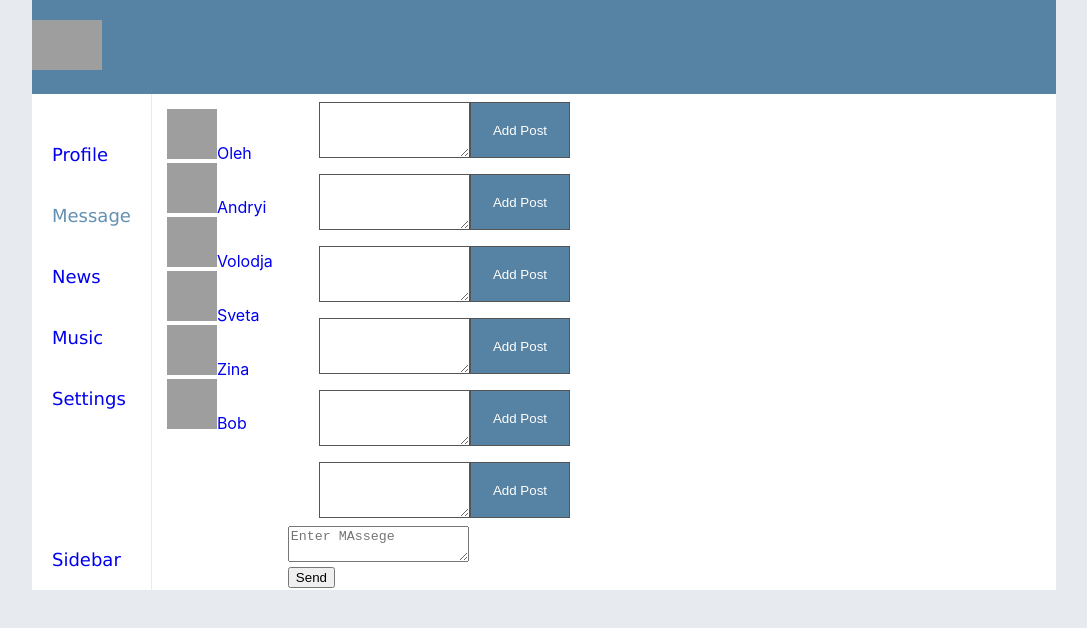
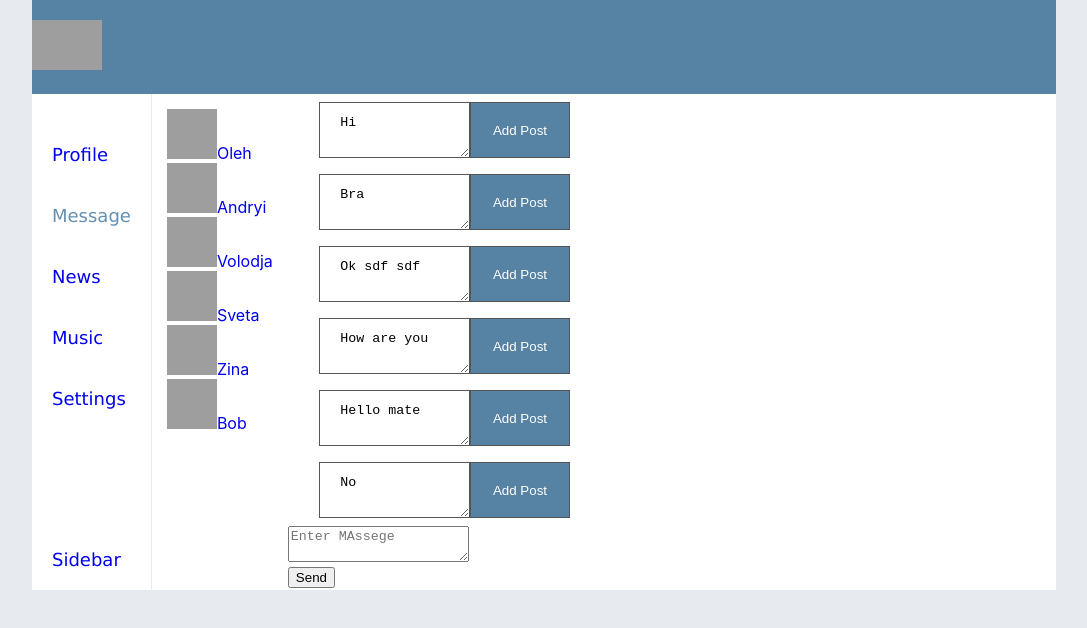
Before and after one commit to zharovskyi/React-social-train, a React (Create React App) app in the folder 01-first/: page /dialogs in a window 1280 px wide. Shown: the top 628 px of the page, without its empty margins (96-1183 px from the left). Built offline with nearby package versions, Linux system fonts and the light colour scheme; grey boxes are pictures that could not be loaded.

Commit message:
add reducer

```diff
--- a/01-first/src/App.js
+++ b/01-first/src/App.js
@@ -25,14 +25,12 @@ const App = (props) => {
 
             <Route path='/dialogs'
               render={() =>
-                <Dialogs
-                  state={props.state.profilePage}
-                  state={props.state.messagePage} />} />
+                <Dialogs store={props.store} />} />
+
             <Route path='/profile'
               render={() =>
                 <Profile
                   profilePage={props.state.profilePage}
-                  updateNewPostText={props.updateNewPostText}
                   dispatch={props.dispatch}
                 />} />
             <Route path='/news' component={News} />
--- a/01-first/src/components/Dialogs/Dialogs.js
+++ b/01-first/src/components/Dialogs/Dialogs.js
@@ -2,21 +2,27 @@ import React from 'react';
 import style from './Dialogs.module.css';
 import Message from './Message/Message';
 import DialogItem from './DialogItem/DialogItem';
+import { sendMessageCreator, updateNewMessageBodyCreator } from '../../redax/dialog-reducer';
 
 
 const Dialogs = (props) => {
-
-    let dialogsElements = props.state.dialogData.map(
+    let state  = props.store.getState().messagePage;
+    let dialogsElements = state.dialogData.map(
         dialog=><DialogItem name={dialog.name} imgSrc={dialog.imgSrc} id={dialog.id}/>
     )
 
-    let messages = props.state.dialogMessage.map(
-        messages=><Message message={messages.message} id={messages.id}/>
+    let messagesElements = state.dialogMessage.map(
+        m =><Message message={m.message} id={m.id}/>
     )
 
-    let newMessageBody = props.state.newMessageBody;
-    let onSendMEssageClick = () => {
+    let newMassageBody = state.newMassageBody;
 
+    let onSendMessageClick = () => {
+        props.store.dispatch(sendMessageCreator());
+    }
+    let onNewMessageChange =(e) => {
+        let body = e.target.value;
+        props.store.dispatch(updateNewMessageBodyCreator(body));
     }
     return (
         <div className={style.dialogs}>
@@ -24,13 +30,17 @@ const Dialogs = (props) => {
                 {dialogsElements}
             </div>
             <div className={style.messages}>
-                <div>{messages}</div>
+                <div>{messagesElements}</div>
                 <div>
                     <div>
-                        <textarea placeholder="Enter MAssege"></textarea>
+                        <textarea
+                            value={newMassageBody}
+                            onChange = {onNewMessageChange}
+                            placeholder="Enter MAssege">
+                        </textarea>
                     </div>
                     <div>
-                        <button onClick={onSendMEssageClick}>Send</button>
+                        <button onClick={onSendMessageClick}>Send</button>
                     </div>
                 </div>
             </div>
--- a/01-first/src/components/Dialogs/Message/Message.js
+++ b/01-first/src/components/Dialogs/Message/Message.js
@@ -8,21 +8,13 @@ const Message = (props) => {
     let newMessageElement = React.createRef();
     let addMessage = () => {
         let text = newMessageElement.current.value;
-        // props.dispatch(addPostActionCreator());
-        alert(text);
     }
 
-    // let onMessageChange = () => {
-    // let text = newPostElement.current.value;
-    // // { type: 'UPDATE-NEW-POST-TEXT', newText: text } ---action
-    // props.dispatch(updateNewPostActionCreator(text));
-    // }
     return (
         <div className={style.messages}>
-            {/* {props.message}; */}
             <div className={style.searchBlock}>
                 <div className={style.searchInput}>
-                    <textarea ref={newMessageElement} className={style.searchButton} type='text'></textarea>
+                    <textarea ref={newMessageElement} value={props.message} className={style.searchButton} type='text'></textarea>
                     <button onClick={addMessage} className={style.sendButton} type='button' value="Send">Add Post</button>
                 </div>
             </div>
--- a/01-first/src/components/Profile/My Posts/MyPosts.js
+++ b/01-first/src/components/Profile/My Posts/MyPosts.js
@@ -1,5 +1,5 @@
 import React from 'react';
-import { addPostActionCreator, updateNewPostActionCreator } from '../../../redax/state';
+import { addPostActionCreator, updateNewPostActionCreator } from '../../../redax/profile-reducer';
 import style from './MyPosts.module.css';
 import Post from './Post/Post';
 
--- a/01-first/src/index.js
+++ b/01-first/src/index.js
@@ -11,7 +11,7 @@ let rerenderTree = (state) => {
             <App
                 state={state}
                 dispatch={store.dispatch.bind(store)}
-
+                store ={store}
             />
         </BrowserRouter>, document.getElementById('root'));
 }
--- /dev/null
+++ b/01-first/src/redax/dialog-reducer.js
@@ -0,0 +1,27 @@
+const UPDATE_NEW_MASSAGE_B0DY = 'UPDATE_NEW_MASSAGE_B0DY';
+const SEND_MESSAGE = 'SEND_MESSAGE';
+
+ const dialogReducer = (state,action) => {
+    switch(action.type){
+        case UPDATE_NEW_MASSAGE_B0DY:
+            state.newMassageBody = action.body;
+            return state;
+        case SEND_MESSAGE:
+            let body = state.newMassageBody;
+            state.newMassageBody = '';
+            state.dialogMessage.push({id: 8, message: body});
+            return state;
+        default:
+            return state;
+    }
+}
+// Dialog page
+export const sendMessageCreator = () => ({type: SEND_MESSAGE})
+export const updateNewMessageBodyCreator = (body) => (
+
+    {
+        type: UPDATE_NEW_MASSAGE_B0DY,
+        body: body
+    }
+)
+export default dialogReducer;
--- /dev/null
+++ b/01-first/src/redax/profile-reducer.js
@@ -0,0 +1,35 @@
+const UPDATE_NEW_POST_TEXT = 'UPDATE-NEW-POST-TEXT';
+const ADD_POST = 'ADD-POST';
+
+const profileReducer = (state, action) => {
+    switch(action.type){
+        case ADD_POST:
+            let newPost = {
+                id: 5,
+                post: state.newPostText
+            }
+            state.posts.push(newPost);
+            state.newPostText = '';
+            return state;
+        case UPDATE_NEW_POST_TEXT:
+            state.newPostText = action.newText;
+            return state;
+            default:
+                return state;
+    }
+
+}
+
+export const addPostActionCreator = () => (
+    {
+        type: ADD_POST
+    }
+)
+
+export const updateNewPostActionCreator = (text) => (
+    {
+        type: UPDATE_NEW_POST_TEXT,
+        newText: text
+    }
+)
+export default profileReducer;
--- /dev/null
+++ b/01-first/src/redax/sidebar-reducer.js
@@ -0,0 +1,3 @@
+const sidebarReducer = (state,action) => {
+
+}
--- a/01-first/src/redax/state.js
+++ b/01-first/src/redax/state.js
@@ -1,3 +1,6 @@
+import dialogReducer from "./dialog-reducer";
+import profileReducer from "./profile-reducer";
+
 const UPDATE_NEW_POST_TEXT = 'UPDATE-NEW-POST-TEXT';
 const ADD_POST = 'ADD-POST';
 const UPDATE_NEW_MASSAGE_B0DY = 'UPDATE_NEW_MASSAGE_B0DY';
@@ -63,12 +66,10 @@ let store = {
                     id: 2,
                     message: 'Bra',
 
-
                 },
                 {
                     id: 3,
                     message: 'Ok sdf sdf',
-
                 },
                 {
                     id: 4,
@@ -88,7 +89,7 @@ let store = {
             ],
             newMassageBody: '',
         },
-        sidebar: [],
+        sidebar: {},
     },
     getState() {
         return this._state;
@@ -101,54 +102,13 @@ let store = {
         this._callSubscriber = observer;
     },
     dispatch(action) { // {type: 'ADD-POST'}
-        if (action.type === ADD_POST) {
-            let newPost = {
-                id: 5,
-                post: this._state.profilePage.newPostText
-            }
-            this._state.profilePage.posts.push(newPost);
-            this._state.profilePage.newPostText = '';
-            this._callSubscriber(this._state);
-        } else if (action.type === UPDATE_NEW_POST_TEXT) {
-            this._state.profilePage.newPostText = action.newText;
-            this._callSubscriber(this._state);
-        }else if (action.type === UPDATE_NEW_MASSAGE_B0DY) {
-            this._state.messagePage.newMassageBody = action.body;
-            this._callSubscriber(this._state);
-        }else if (action.type === SEND_MESSAGE) {
-            let body = this._state.messagePage.newMassageBody;
-            this._state.messagePage.newMassageBody = '';
-            this._state.messagePage.dialogMessage.push({id: 6, message: body});
-            this._callSubscriber(this._state);
-        }
+    this._state.profilePage = profileReducer(this._state.profilePage,action);
+    this._state.messagePage = dialogReducer(this._state.messagePage, action);
+    this._callSubscriber(this._state);
     }
 }
 
-export const addPostActionCreator = () => (
-    {
-        type: ADD_POST
-    }
-)
 
-export const updateNewPostActionCreator = (text) => (
-    {
-        type: UPDATE_NEW_POST_TEXT,
-        newText: text
-    }
-)
-// Dialog page
-export const sendMessageCreator = () => (
-    {
-        type: SEND_MESSAGE
-    }
-)
-export const updateNewMessageBodyCreator = (body) => (
-
-    {
-        type: UPDATE_NEW_MASSAGE_B0DY,
-        body: body
-    }
-)
 
 export default store;
 
```
